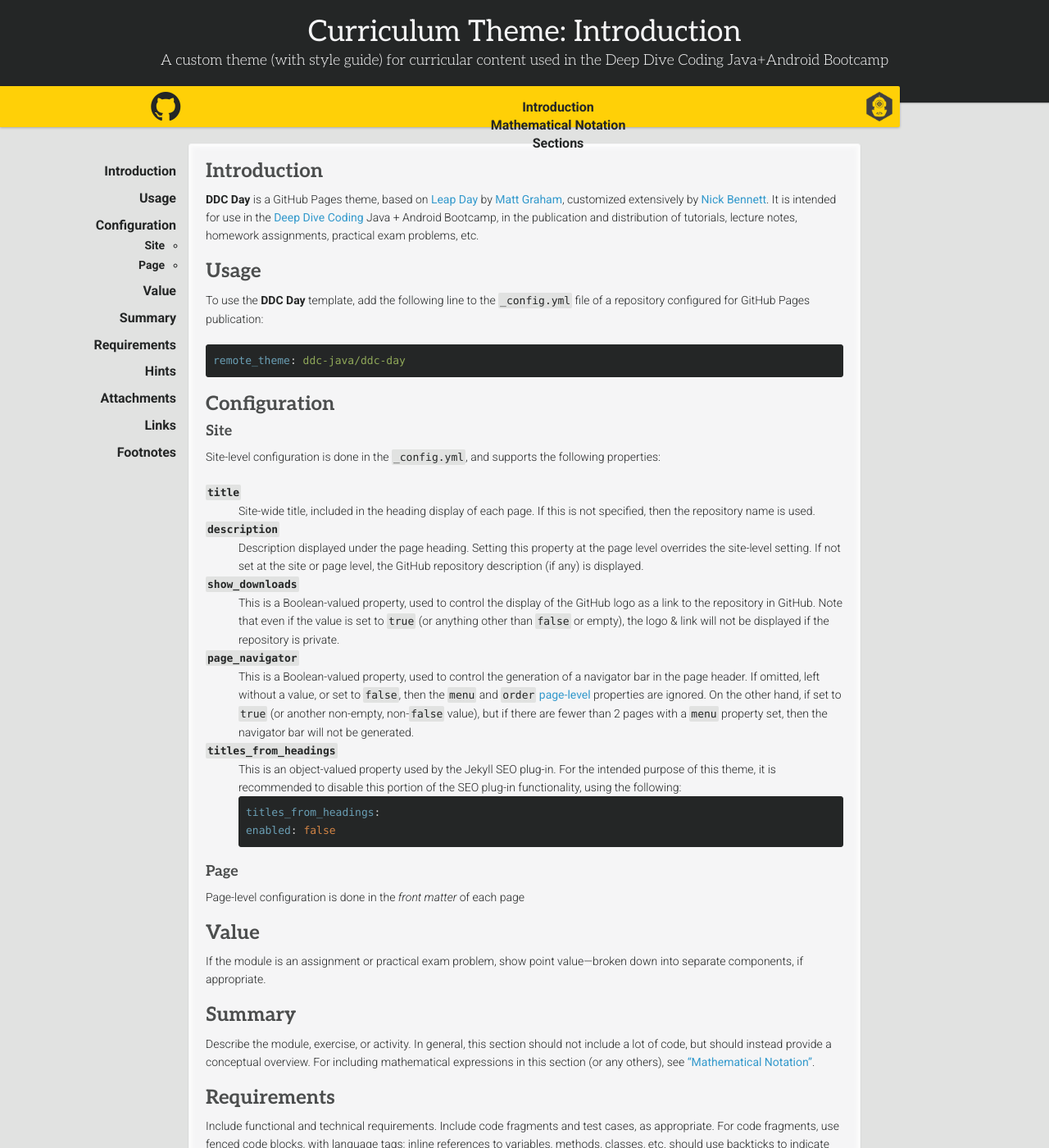
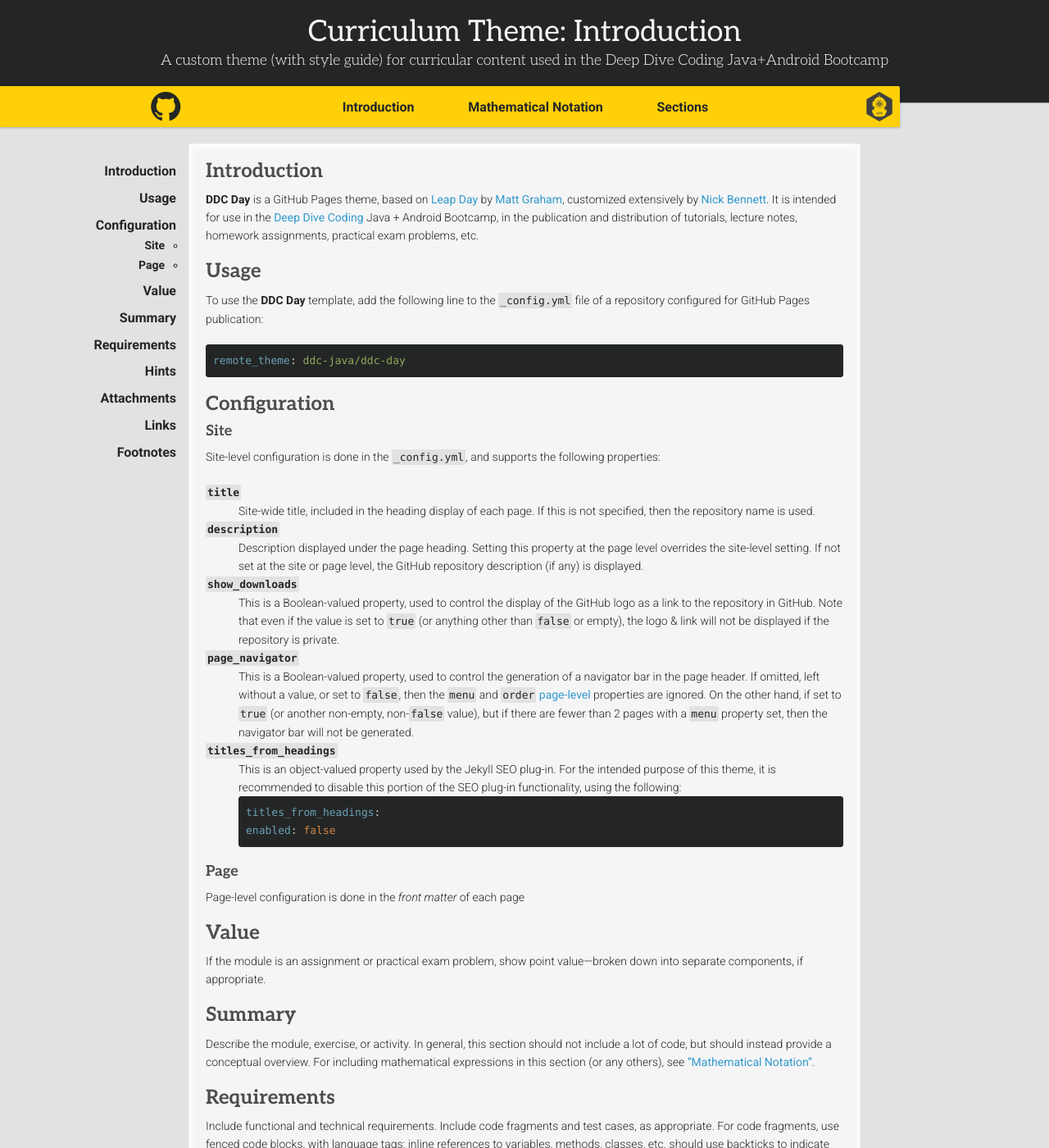
Before and after one commit to ddc-java/ddc-day, a Jekyll site: the page built from index.md, in a window 1280 px wide and 1400 px high. Shown: the whole window at 82% size. Built offline with Jekyll 4.4.1, drawn with Linux system fonts in a browser that asks for light colours; nearby versions of some CDN libraries; some web fonts are replaced.

Commit message:
Cleanup.

```diff
--- a/_sass/ddc-day.scss
+++ b/_sass/ddc-day.scss
@@ -13,7 +13,7 @@
 $medium-light-color: #e1e2e1;
 $deep-dive-yellow: #ffd007;
 
-// TODO Define additional colors for links (incl. hover) and tables.
+// TODO Define additional colors for links (incl. hover) and code blocks.
 
 body {
   font-family: "Roboto", "Franklin Gothic Medium", Tahoma, sans-serif;
@@ -275,6 +275,20 @@
 
       }
 
+    }
+
+  }
+
+  ul {
+
+    list-style: none;
+    height: 40px;
+    padding: 0;
+    float: left;
+    margin-left: 10px;
+
+    li {
+      display:inline;
     }
 
   }
```
